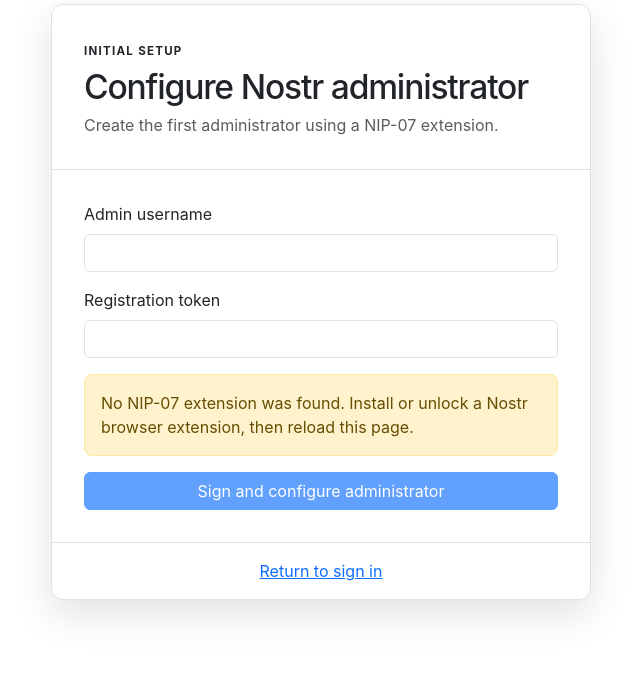
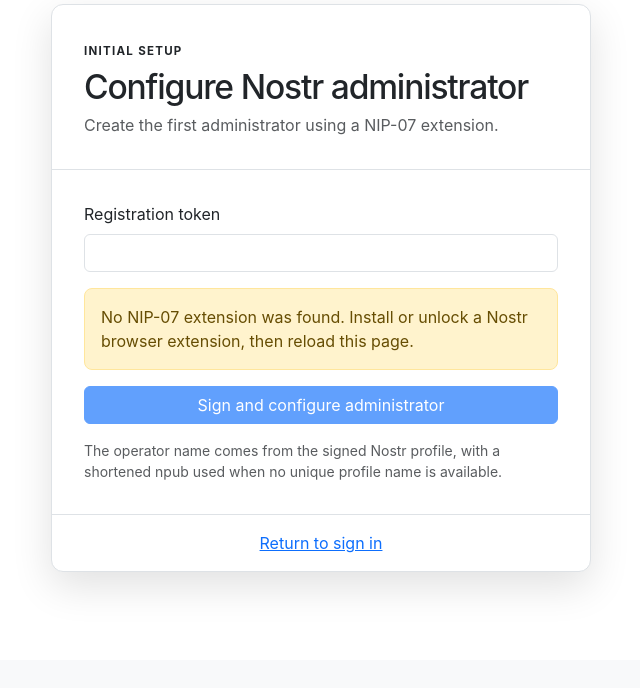
Before and after one commit to MartialM1nd/strfrygui, a Flask app: page /register in a window 1280 px wide. Shown: the part 141-829 px from the top of the page, without its empty margins (319-959 px from the left). After the commit the page ends 723 px from the top, so only its background shows below. Run offline with Flask 3, Linux system fonts and the light colour scheme; parts of the project's set-up code (start-up, migrations or seed data) failed here and were passed over; some libraries are stand-ins or nearby versions.

Commit message:
Derive operator names from Nostr profiles

```diff
--- a/app.py
+++ b/app.py
@@ -33,7 +33,7 @@ from utils.strfry import (
     scan_events, delete_events, export_events, import_events,
     compact_database, negentropy_list, negentropy_add, negentropy_build,
     negentropy_delete, dict_list, StrfryError,
-    validate_filter_json, npub_to_hex, get_strfry_process_info,
+    validate_filter_json, hex_to_npub, npub_to_hex, get_strfry_process_info,
     acquire_database_maintenance_lock, release_database_maintenance_lock,
 )
 from utils.metrics import get_summary, MetricsError
@@ -42,11 +42,13 @@ from utils.nostr_auth import NostrAuthError, issue_challenge, normalize_pubkey,
 from utils.moderation import ModerationDecisions, ModerationError
 from utils.moderation_reports import sync_moderation_reports
 from utils.nip05 import (
+    InvalidNostrEvent,
     LOCAL_NAME_PATTERN,
     PUBKEY_PATTERN,
     Nip05VerificationError,
     fetch_nip05_document,
     normalize_domain,
+    validate_nostr_event,
 )
 from utils.domain_view import domain_identity_page, unresolved_identity_page
 from utils.decision_log import read_decision_log
@@ -213,9 +215,9 @@ def fetch_from_external_relays(pubkey, relays_list=None):
     return None
 
 
-def get_pubkey_metadata(pubkey):
-    cached = pubkey_metadata_cache.get(pubkey)
-    if cached:
+def get_pubkey_metadata(pubkey, refresh=False):
+    cached = None if refresh else pubkey_metadata_cache.get(pubkey)
+    if cached is not None:
         return cached
 
     try:
@@ -224,11 +226,14 @@ def get_pubkey_metadata(pubkey):
             'authors': [pubkey]
         }, limit=1)
         if events:
-            import json
+            validate_nostr_event(events[0])
+            if events[0].get('pubkey') != pubkey or events[0].get('kind') != 0:
+                raise ValueError('Unexpected profile event')
             content = json.loads(events[0]['content'])
-            pubkey_metadata_cache.set(pubkey, content)
-            return content
-    except Exception:
+            if isinstance(content, dict):
+                pubkey_metadata_cache.set(pubkey, content)
+                return content
+    except (InvalidNostrEvent, StrfryError, KeyError, TypeError, ValueError, json.JSONDecodeError):
         pass
 
     metadata = fetch_from_external_relays(pubkey)
@@ -238,6 +243,38 @@ def get_pubkey_metadata(pubkey):
 
     pubkey_metadata_cache.set(pubkey, {})
     return {}
+
+
+def _profile_username(pubkey, user_id=None):
+    """Return a unique operator name from signed profile metadata or the npub."""
+    metadata = get_pubkey_metadata(pubkey, refresh=True)
+    profile_name = metadata.get('name') if isinstance(metadata, dict) else None
+    if isinstance(profile_name, str):
+        profile_name = ' '.join(profile_name.split())
+        if (
+            profile_name
+            and len(profile_name) <= 80
+            and all(character.isprintable() for character in profile_name)
+            and not _username_in_use(profile_name, user_id)
+        ):
+            return profile_name
+
+    npub = hex_to_npub(pubkey)
+    for length in range(17, len(npub) + 1):
+        candidate = npub[:length]
+        if not _username_in_use(candidate, user_id):
+            return candidate
+    suffix = 2
+    while _username_in_use(f'{npub}_{suffix}', user_id):
+        suffix += 1
+    return f'{npub}_{suffix}'
+
+
+def _username_in_use(username, user_id=None):
+    query = User.query.filter_by(username=username)
+    if user_id is not None:
+        query = query.filter(User.id != user_id)
+    return query.first() is not None
 
 
 app = Flask(__name__)
@@ -266,11 +303,6 @@ def load_user(user_id):
 
 
 class AdminCreateUserForm(FlaskForm):
-    username = StringField('Username', validators=[
-        DataRequired(),
-        Length(min=3, max=80),
-        Regexp(r'^[a-zA-Z0-9_]+$', message='Username must be alphanumeric with underscores only')
-    ])
     nostr_pubkey = StringField('Nostr Pubkey', validators=[DataRequired(), Length(max=128)])
     role = SelectField('Role', choices=[('admin', 'Admin'), ('moderator', 'Moderator'), ('viewer', 'Viewer')], validators=[DataRequired()])
 
@@ -282,11 +314,6 @@ class AdminCreateUserForm(FlaskForm):
 
 
 class UserEditForm(FlaskForm):
-    username = StringField('Username', validators=[
-        DataRequired(),
-        Length(min=3, max=80),
-        Regexp(r'^[a-zA-Z0-9_]+$', message='Username must be alphanumeric with underscores only')
-    ])
     role = SelectField('Role', choices=[('admin', 'Admin'), ('moderator', 'Moderator'), ('viewer', 'Viewer')], validators=[DataRequired()])
     is_active = SelectField('Active', choices=[('true', 'Yes'), ('false', 'No')], validators=[DataRequired()])
     nostr_pubkey = StringField('Nostr Pubkey', validators=[DataRequired(), Length(max=128)])
@@ -1334,7 +1361,6 @@ def auth_challenge():
     if action == 'bootstrap':
         payload = {
             'registration_token': data.get('registration_token', ''),
-            'username': data.get('username', ''),
         }
     try:
         result = issue_challenge(
@@ -1374,13 +1400,19 @@ def auth_verify():
     if not user:
         log_audit('login_failed', 'Failed Nostr login for an unknown or inactive pubkey')
         return jsonify({'error': 'This Nostr identity is not authorized.'}), 401
+    with _operator_mutation_lock():
+        user.username = _profile_username(verified.pubkey, user.id)
+        user.update_login()
+        log_audit('login', 'User logged in with Nostr', commit=False)
+        try:
+            db.session.commit()
+        except IntegrityError:
+            db.session.rollback()
+            return jsonify({'error': 'Could not assign a unique operator name.'}), 409
     session.pop('_user_id', None)
     session.pop('_fresh', None)
     login_user(user, fresh=True)
     session['_nostr_auth_version'] = user.auth_version
-    user.update_login()
-    log_audit('login', 'User logged in with Nostr', commit=False)
-    db.session.commit()
     return jsonify({'redirect': verified.redirect_to or url_for('index')})
 
 
@@ -1396,27 +1428,31 @@ def auth_bootstrap():
         return jsonify({'error': 'Nostr setup verification failed.'}), 401
     expected_token = Config.REGISTRATION_TOKEN or ''
     supplied_token = verified.payload.get('registration_token', '')
-    username = verified.payload.get('username', '')
     if not expected_token or not hmac.compare_digest(supplied_token, expected_token):
         log_audit('register_failed', 'Invalid registration token during Nostr setup')
         return jsonify({'error': 'Invalid registration token.'}), 403
-    if not re.fullmatch(r'[a-zA-Z0-9_]{3,80}', username or ''):
-        return jsonify({'error': 'Enter a valid operator username.'}), 400
     if User.query.filter_by(nostr_pubkey=verified.pubkey).first():
         return jsonify({'error': 'This Nostr pubkey is already assigned.'}), 409
     if User.query.count() > 0:
-        user = User.query.filter_by(username=username, role='admin', is_active=True).first()
-        if not user or user.nostr_pubkey:
-            return jsonify({'error': 'Select an existing active, unbound administrator.'}), 400
+        eligible_admins = User.query.filter_by(
+            role='admin',
+            is_active=True,
+            nostr_pubkey=None,
+        ).all()
+        if len(eligible_admins) != 1:
+            return jsonify({'error': 'Existing setup requires exactly one active, unbound administrator.'}), 400
+        user = eligible_admins[0]
+        user.username = _profile_username(verified.pubkey, user.id)
         user.nostr_pubkey = verified.pubkey
         action = 'user_nostr_bootstrap'
     else:
+        username = _profile_username(verified.pubkey)
         user = User(username=username, nostr_pubkey=verified.pubkey, role='admin', must_change_password=False)
         user.disable_password()
         db.session.add(user)
         action = 'register'
     db.session.flush()
-    log_audit(action, f'Nostr administrator configured for {username}', commit=False)
+    log_audit(action, f'Nostr administrator configured for {user.username}', commit=False)
     db.session.commit()
     return jsonify({'redirect': url_for('login')})
 
@@ -2688,7 +2724,8 @@ def edit_user(user_id):
             flash('At least one active admin account is required.', 'danger')
             return redirect(url_for('admin_operators'))
         pubkey_changed = form.nostr_pubkey.data != user.nostr_pubkey
-        user.username = form.username.data
+        if pubkey_changed:
+            user.username = _profile_username(form.nostr_pubkey.data, user.id)
         user.nostr_pubkey = form.nostr_pubkey.data
         if pubkey_changed:
             user.auth_version += 1
@@ -2704,7 +2741,7 @@ def edit_user(user_id):
             flash(f'User {user.username} updated.', 'success')
         except IntegrityError:
             db.session.rollback()
-            flash('Username already exists.', 'danger')
+            flash('Nostr pubkey or profile-derived username already exists.', 'danger')
     else:
         flash('Failed to update user.', 'danger')
 
@@ -2791,11 +2828,11 @@ def create_user():
     form = AdminCreateUserForm()
     if form.validate_on_submit():
         user = User(
-            username=form.username.data,
             nostr_pubkey=form.nostr_pubkey.data,
             role=form.role.data,
             must_change_password=False,
         )
+        user.username = _profile_username(user.nostr_pubkey)
         user.disable_password()
 
         db.session.add(user)
@@ -2809,9 +2846,9 @@ def create_user():
             flash(f'User {user.username} created.', 'success')
         except IntegrityError:
             db.session.rollback()
-            flash('Username or Nostr pubkey already exists.', 'danger')
+            flash('Nostr pubkey or profile-derived username already exists.', 'danger')
     else:
-        flash('Failed to create user. Check the username, pubkey, and role.', 'danger')
+        flash('Failed to create user. Check the pubkey and role.', 'danger')
 
     return redirect(url_for('admin_operators'))
 
@@ -2837,6 +2874,7 @@ def authorize_nostr_key_rotation():
 @app.route('/api/auth/rotate-key', methods=['POST'])
 @viewer_or_higher
 @limiter.limit(Config.RATELIMIT_LOGIN)
+@_operator_mutation_lock()
 def rotate_nostr_key():
     rotation = session.pop('_nostr_rotation', None) or {}
     if (
@@ -2852,6 +2890,7 @@ def rotate_nostr_key():
     if User.query.filter(User.nostr_pubkey == verified.pubkey, User.id != current_user.id).first():
         return jsonify({'error': 'This Nostr pubkey is already assigned.'}), 409
     old_pubkey = current_user.nostr_pubkey
+    current_user.username = _profile_username(verified.pubkey, current_user.id)
     current_user.nostr_pubkey = verified.pubkey
     current_user.auth_version += 1
     log_audit(
--- a/static/nostr_auth.js
+++ b/static/nostr_auth.js
@@ -22,14 +22,13 @@
         if (action !== 'bootstrap') return {};
         return {
             registration_token: document.getElementById('setupRegistrationToken').value,
-            username: document.getElementById('setupUsername').value,
         };
     }
 
     async function authenticate() {
         const payload = setupPayload();
-        if (action === 'bootstrap' && (!payload.username || !payload.registration_token)) {
-            show('Enter the administrator username and registration token.', 'warning');
+        if (action === 'bootstrap' && !payload.registration_token) {
+            show('Enter the registration token.', 'warning');
             return;
         }
         button.disabled = true;
--- a/templates/admin_operators.html
+++ b/templates/admin_operators.html
@@ -9,10 +9,9 @@
         <span class="admin-count">{{ users|length }} account{% if users|length != 1 %}s{% endif %}</span>
     </div>
     <details class="dashboard-panel admin-create-disclosure mb-4" data-responsive-disclosure{% if create_user_form.errors %} open{% endif %}>
-        <summary><span><strong>Create operator</strong><small class="text-body-secondary">Assign a Nostr pubkey and the minimum role required.</small></span></summary>
+        <summary><span><strong>Create operator</strong><small class="text-body-secondary">Assign a Nostr pubkey and the minimum role required. The profile supplies the operator name.</small></span></summary>
         <form method="POST" action="{{ url_for('create_user') }}" class="admin-create-grid mt-3">
             {{ create_user_form.hidden_tag() }}
-            <div><label class="form-label" for="newOperatorUsername">Username</label><input class="form-control form-control-sm" id="newOperatorUsername" name="username" type="text" autocomplete="off" required>{{ field_errors(create_user_form.username) }}</div>
             <div><label class="form-label" for="newOperatorPubkey">Nostr pubkey</label><input class="form-control form-control-sm font-monospace" id="newOperatorPubkey" name="nostr_pubkey" type="text" placeholder="npub1... or hex" maxlength="128" required>{{ field_errors(create_user_form.nostr_pubkey) }}</div>
             <div><label class="form-label" for="newOperatorRole">Role</label><select class="form-select form-select-sm" id="newOperatorRole" name="role"><option value="viewer" selected>Viewer</option><option value="moderator">Moderator</option><option value="admin">Admin</option></select>{{ field_errors(create_user_form.role) }}</div>
             <button class="btn btn-sm btn-primary align-self-end" type="submit"><i class="bi bi-person-plus" aria-hidden="true"></i> Create operator</button>
@@ -29,7 +28,7 @@
             <dl class="admin-facts"><div><dt>Last login</dt><dd>{{ user.last_login.strftime('%Y-%m-%d %H:%M') if user.last_login else 'Never' }}</dd></div><div><dt>Operator ID</dt><dd>#{{ user.id }}</dd></div><div><dt>Nostr pubkey</dt><dd class="font-monospace" title="{{ user.nostr_pubkey or '' }}">{{ (user.nostr_pubkey[:12] ~ '...') if user.nostr_pubkey else 'Unbound' }}</dd></div></dl>
             <details class="admin-disclosure"><summary>Edit access</summary>
                 <form method="POST" action="{{ url_for('edit_user', user_id=user.id) }}" class="admin-inline-form mt-3">
-                    <input type="hidden" name="csrf_token" value="{{ csrf_token() }}"><input type="hidden" name="username" value="{{ user.username }}">
+                    <input type="hidden" name="csrf_token" value="{{ csrf_token() }}">
                     <div><label class="form-label" for="pubkey-{{ user.id }}">Nostr pubkey</label><input class="form-control form-control-sm font-monospace" id="pubkey-{{ user.id }}" name="nostr_pubkey" value="{{ user.nostr_pubkey or '' }}" maxlength="128" required{% if user.id == current_user.id %} readonly{% endif %}></div>
                     <div><label class="form-label" for="role-{{ user.id }}">Role</label><select class="form-select form-select-sm" id="role-{{ user.id }}" name="role"><option value="viewer"{% if user.role == 'viewer' %} selected{% endif %}>Viewer</option><option value="moderator"{% if user.role == 'moderator' %} selected{% endif %}>Moderator</option><option value="admin"{% if user.role == 'admin' %} selected{% endif %}>Admin</option></select></div>
                     <div><label class="form-label" for="status-{{ user.id }}">Status</label><select class="form-select form-select-sm" id="status-{{ user.id }}" name="is_active"><option value="true"{% if user.is_active %} selected{% endif %}>Active</option><option value="false"{% if not user.is_active %} selected{% endif %}>Inactive</option></select></div>
--- a/templates/register.html
+++ b/templates/register.html
@@ -8,19 +8,16 @@
         <header class="legacy-panel-header">
             <span class="dashboard-section-label">Initial setup</span>
             <h1 id="registerTitle">Configure Nostr administrator</h1>
-            <p>{% if existing_install %}Bind a Nostr identity to an existing active administrator.{% else %}Create the first administrator using a NIP-07 extension.{% endif %}</p>
+            <p>{% if existing_install %}Bind a Nostr identity to the single active, unbound administrator.{% else %}Create the first administrator using a NIP-07 extension.{% endif %}</p>
         </header>
         <div class="legacy-panel-body">
-            <div class="mb-3">
-                <label class="form-label" for="setupUsername">{% if existing_install %}Existing admin username{% else %}Admin username{% endif %}</label>
-                <input class="form-control" id="setupUsername" type="text" autocomplete="username" minlength="3" maxlength="80" required>
-            </div>
             <div class="mb-3">
                 <label class="form-label" for="setupRegistrationToken">Registration token</label>
                 <input class="form-control" id="setupRegistrationToken" type="password" autocomplete="off" required>
             </div>
             <div id="nostrAuthStatus" class="alert alert-info" role="status">Checking for a Nostr extension...</div>
             <button id="nostrAuthButton" type="button" class="btn btn-primary w-100" disabled>Sign and configure administrator</button>
+            <p class="small text-body-secondary mt-3 mb-0">The operator name comes from the signed Nostr profile, with a shortened npub used when no unique profile name is available.</p>
         </div>
         <footer class="legacy-panel-footer"><a href="{{ url_for('login') }}">Return to sign in</a></footer>
     </section>
```
Also changed, not shown: tests/test_admin.py (+17 -15 lines), tests/test_legacy_pages.py (+99 -1 lines), README.md.
